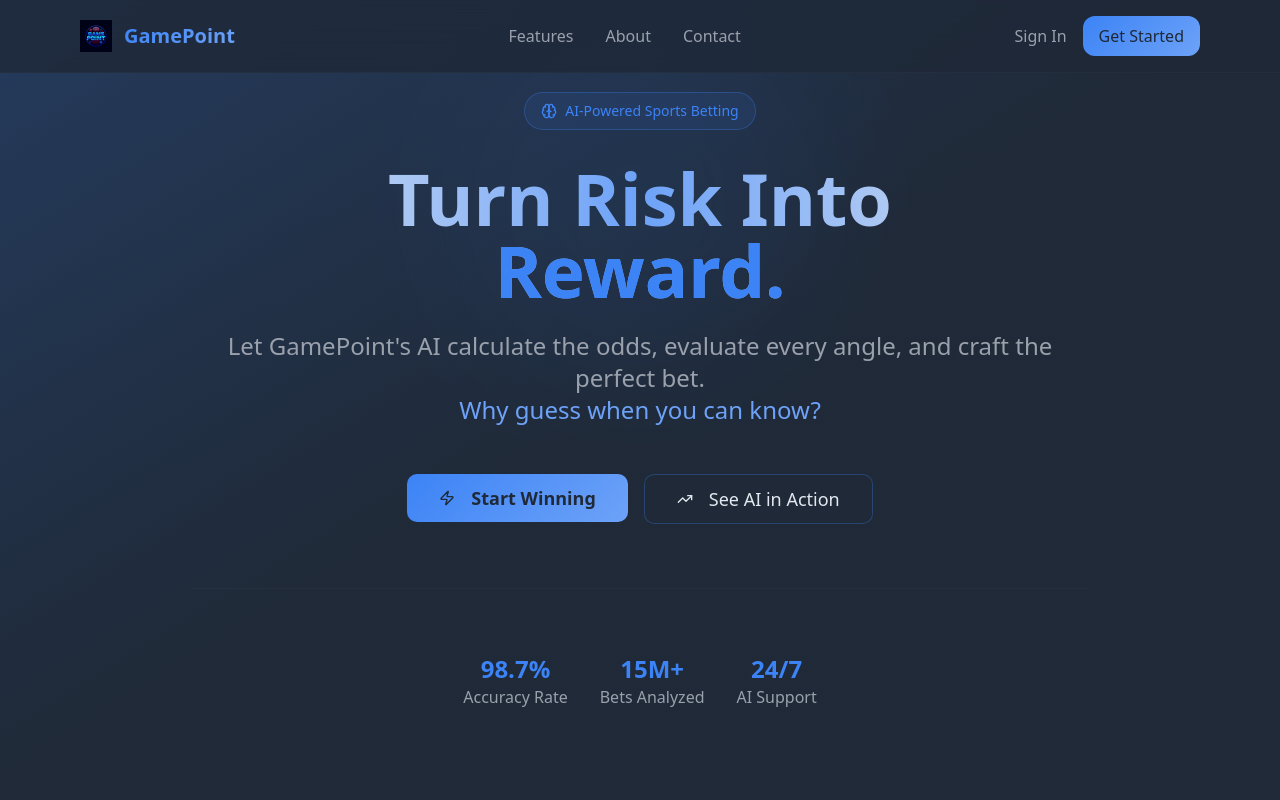
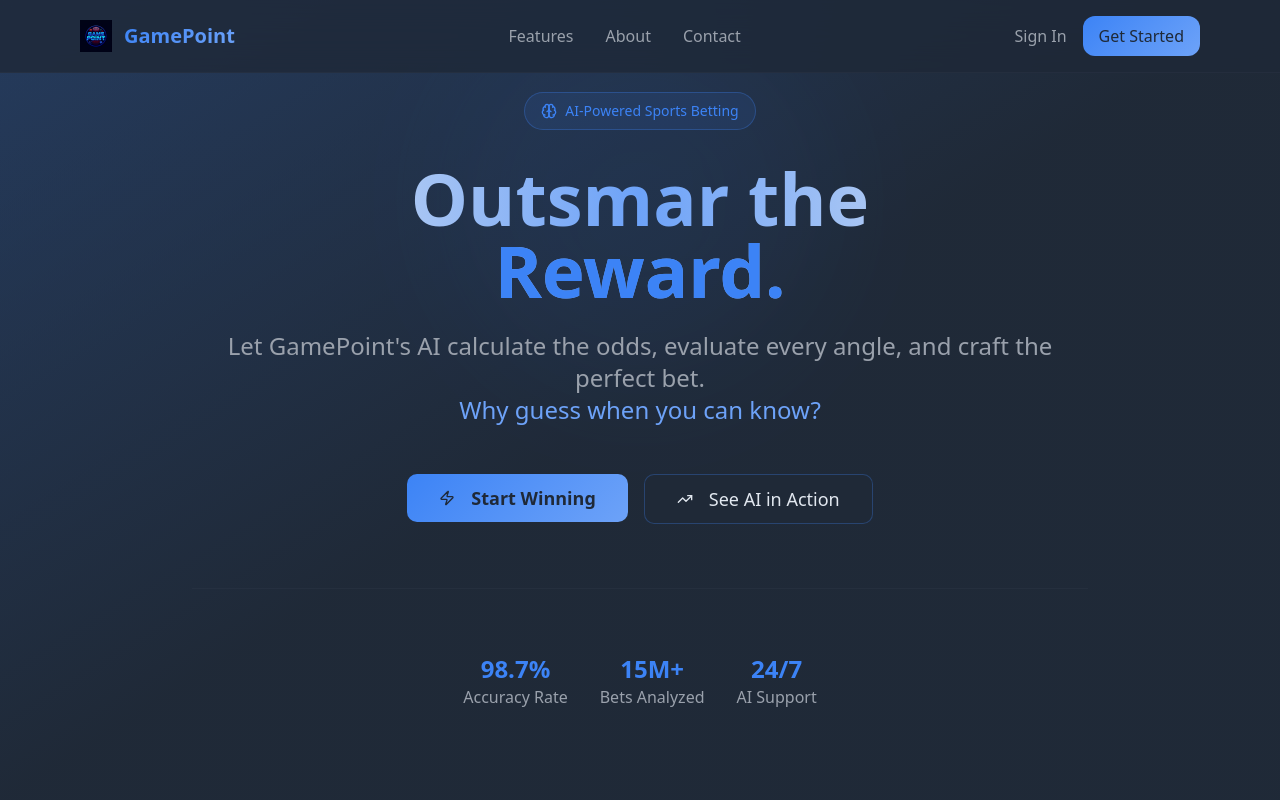
Before and after one commit to rsherry1207/gemini-picks-pro, a React (Vite) app: page / in a window 1280 px wide. Shown: the top 800 px of the page. Built offline with nearby package versions, Linux system fonts and the light colour scheme.

Commit message:
Refactor hero text
Update hero section text to "Outsmar the".

```diff
--- a/src/components/Hero.tsx
+++ b/src/components/Hero.tsx
@@ -19,7 +19,7 @@ export const Hero = () => {
 
         {/* Main heading */}
         <h1 className="text-5xl md:text-7xl font-bold mb-6 bg-gradient-to-r from-foreground via-betting-primary-glow to-foreground bg-clip-text text-transparent">
-          Turn Risk Into
+          Outsmar the
           <br />
           <span className="text-betting-primary">Reward.</span>
         </h1>
```
